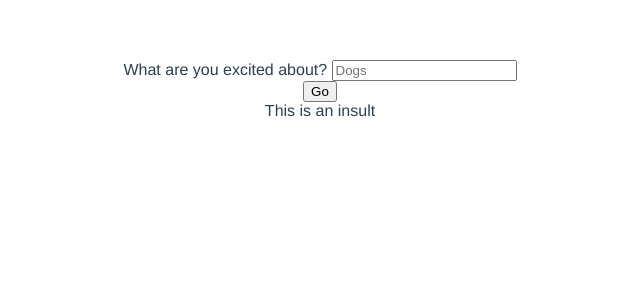
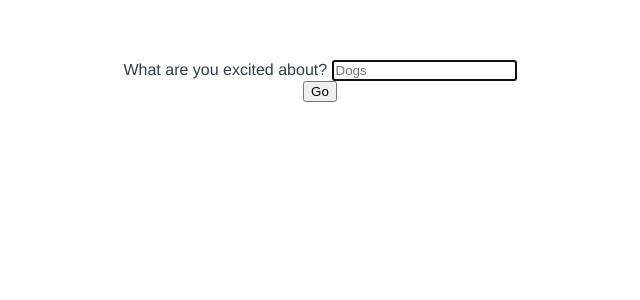
Before and after one commit to nrabins/more-like, a Vue app: page / in a window 1280 px wide. Shown: the top 300 px of the page, without its empty margins (320-960 px from the left). Built offline with nearby package versions, Linux system fonts and the light colour scheme.

Commit message:
Focus query box on page load

```diff
--- a/src/App.vue
+++ b/src/App.vue
@@ -2,7 +2,7 @@
   <div id="app">
     <div class="input">
       <div>
-        What are you excited about? <input v-model="query" placeholder="Dogs">
+        What are you excited about? <input ref="query" v-model="query" placeholder="Dogs">
       </div>
       <button @click="search">Go</button>
     </div>
@@ -19,8 +19,11 @@ export default {
   data() {
     return {
       query: "",
-      insult: "This is an insult"
+      insult: ""
     }
+  },
+  mounted() {
+    this.$refs.query.focus();
   },
   methods: {
     search: function() {
```
